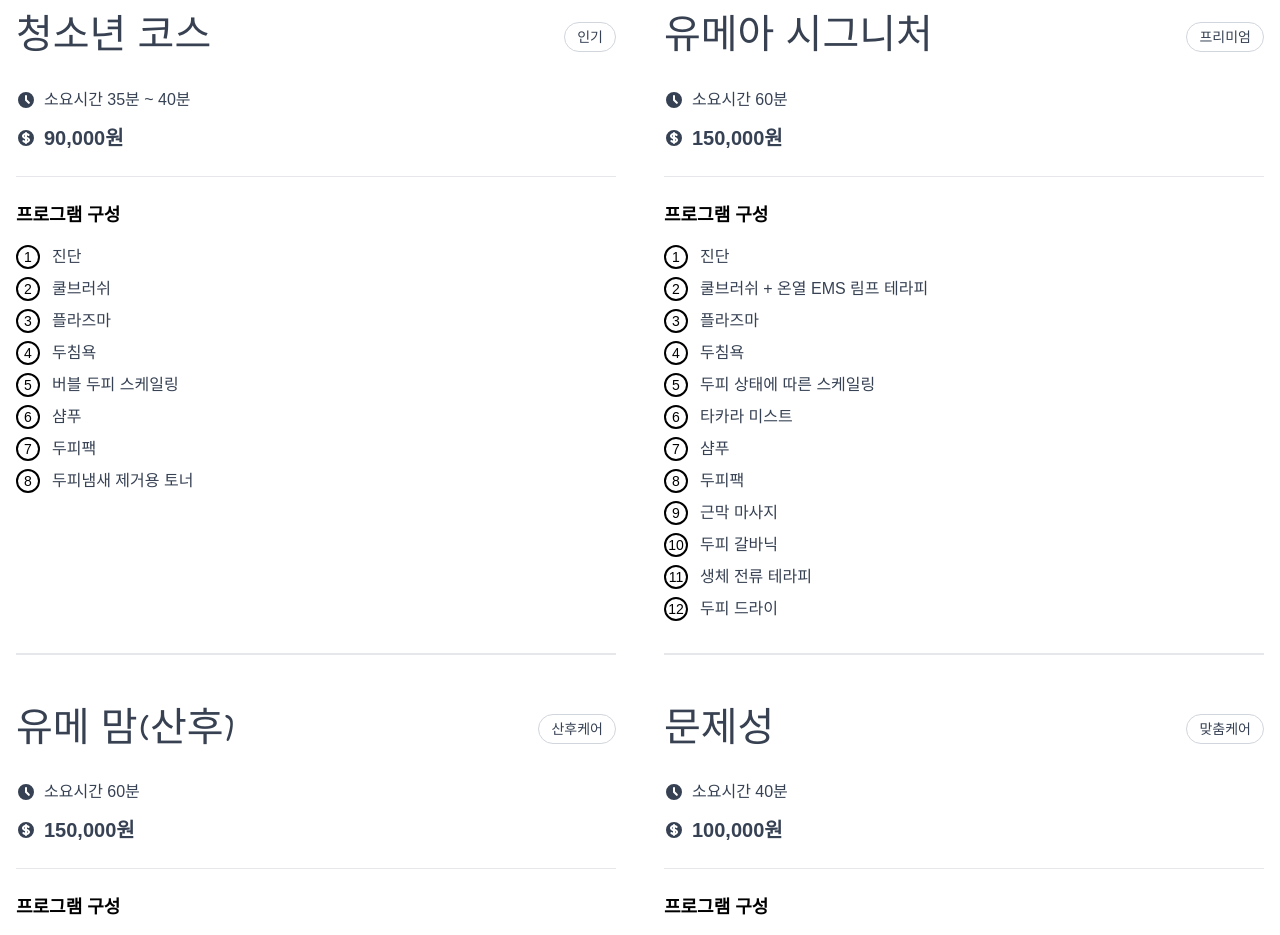
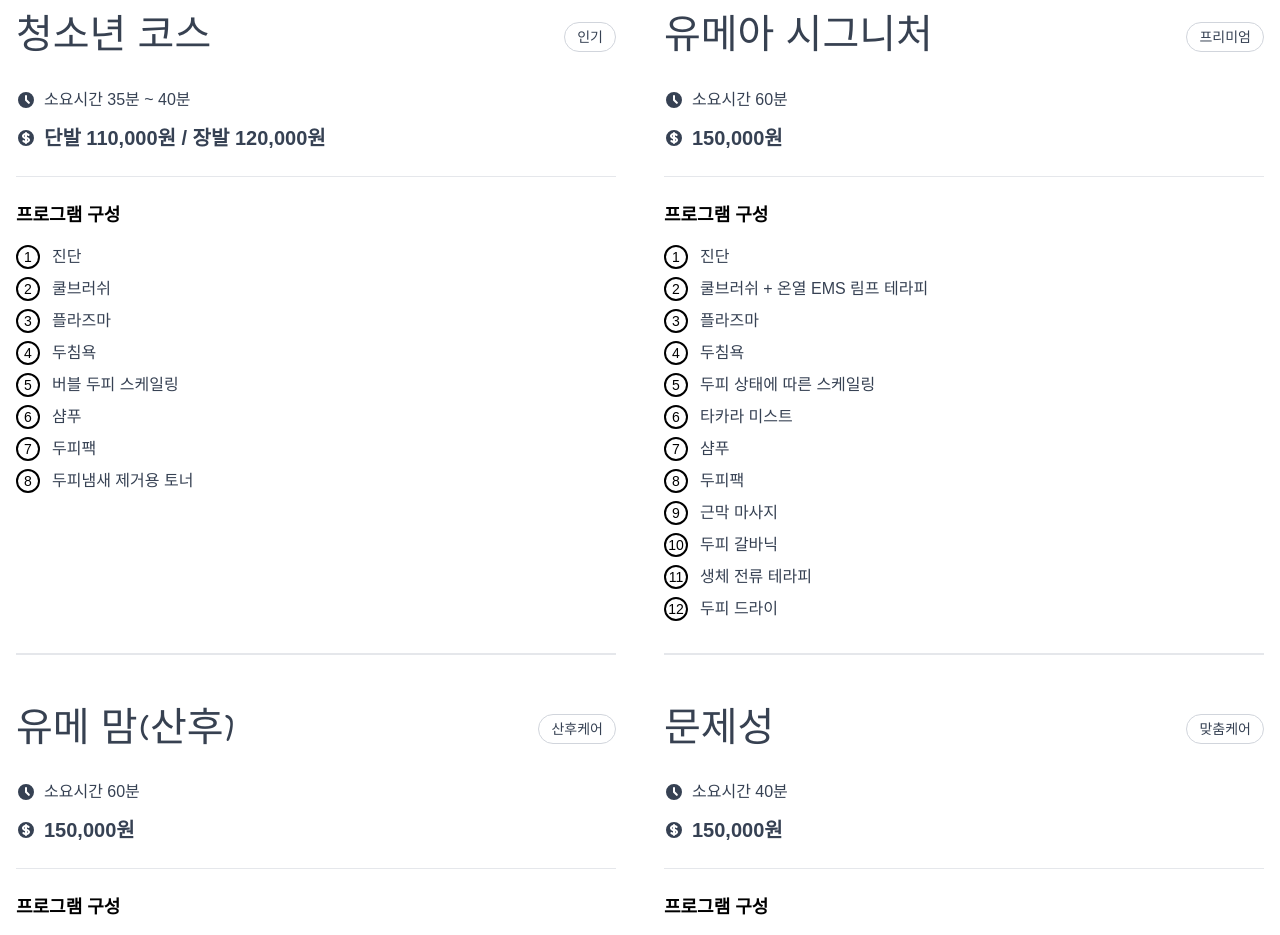
Before and after one commit to yiminwook/yumea, a SvelteKit app: page /menu in a window 1280 px wide. Shown: the part 160-1095 px from the top of the page. Built offline with nearby package versions, Linux system fonts and the light colour scheme; a web font is replaced by a local one.

Commit message:
Update: 단가

```diff
--- a/src/routes/menu/+page.svelte
+++ b/src/routes/menu/+page.svelte
@@ -69,7 +69,7 @@
 								clip-rule="evenodd"
 							></path>
 						</svg>
-						<span class="text-xl font-bold">90,000원</span>
+						<span class="text-xl font-bold">단발 110,000원 / 장발 120,000원</span>
 					</div>
 					<!-- <div
 						class="inline-block border border-gray-300 px-3 py-1 text-sm font-medium text-gray-700"
@@ -465,7 +465,7 @@
 								clip-rule="evenodd"
 							></path>
 						</svg>
-						<span class="text-xl font-bold">100,000원</span>
+						<span class="text-xl font-bold">150,000원</span>
 					</div>
 					<!-- <div
 						class="inline-block rounded-lg border border-gray-300 px-3 py-1 text-sm font-medium text-gray-700"
```
